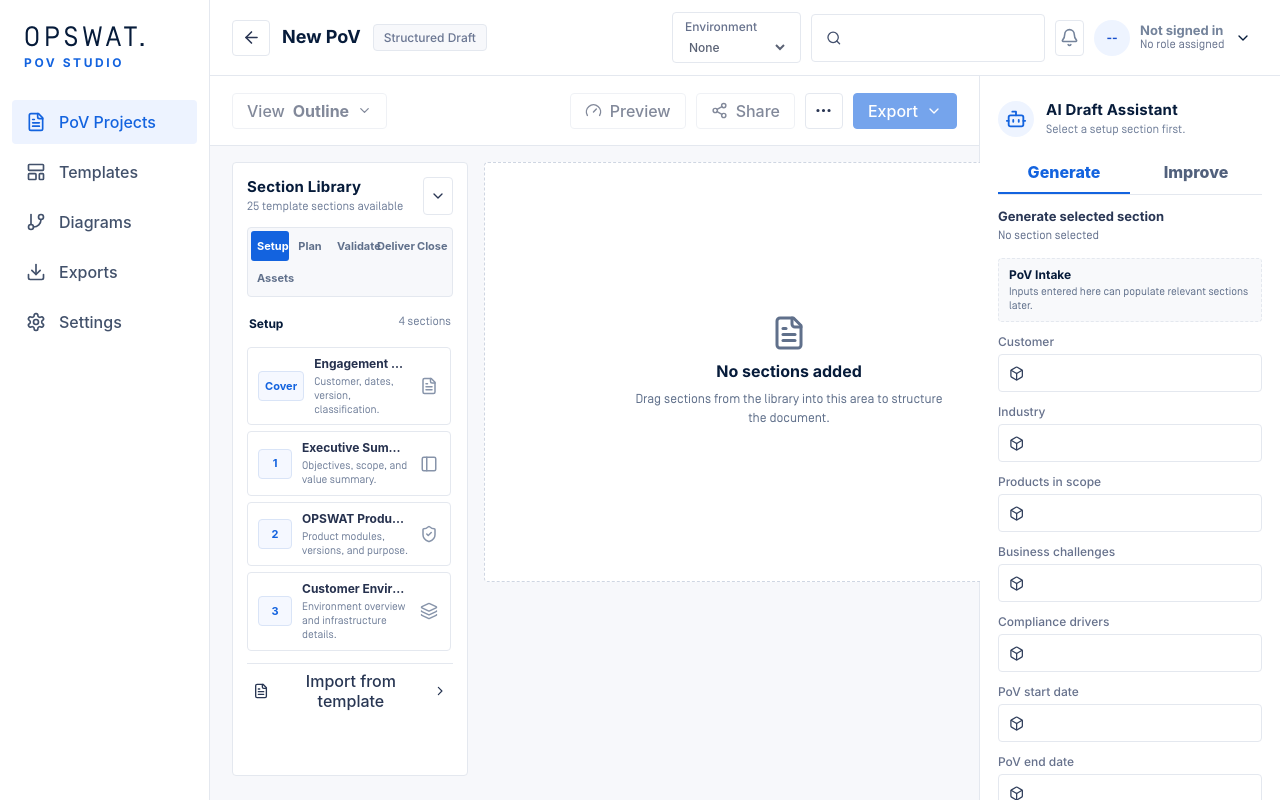
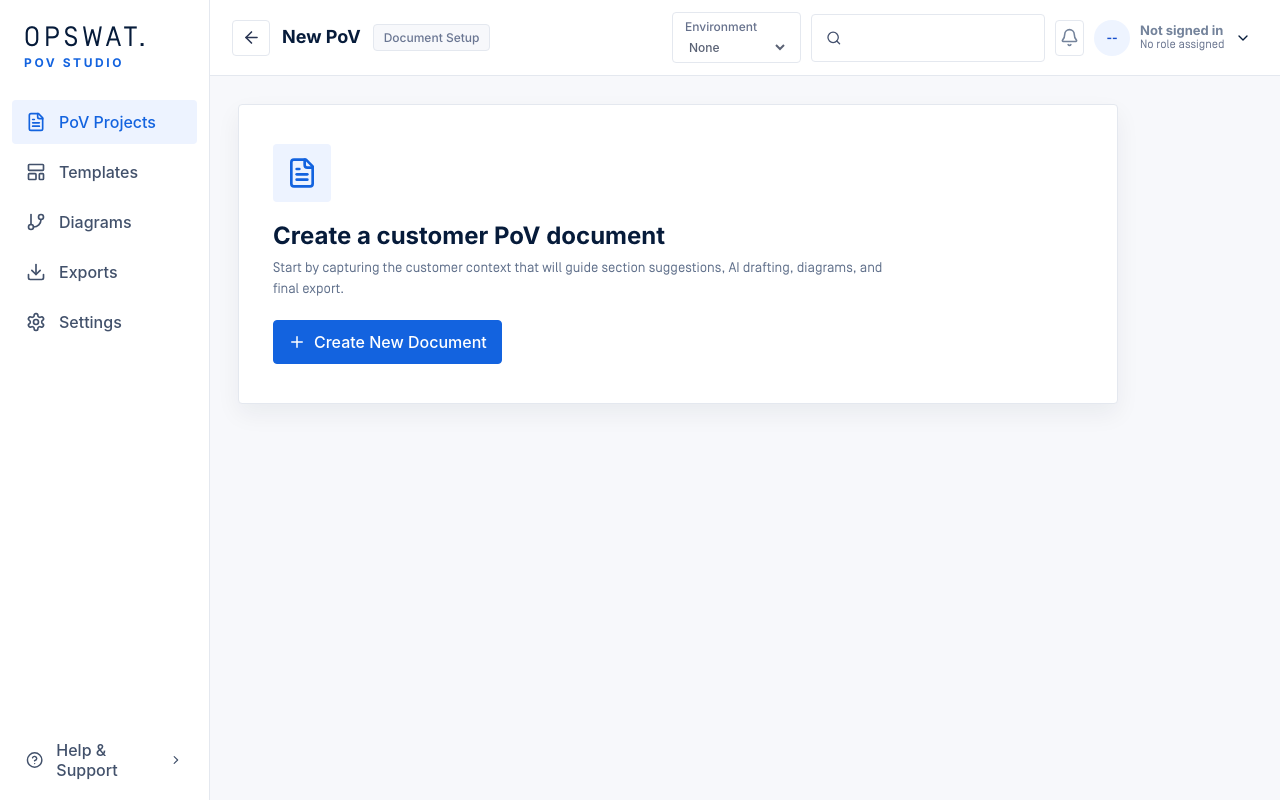
Before and after one commit to lewOc/opswat-pov-studio, a React (Vite) app: page / in a window 1280 px wide. Shown: the top 800 px of the page. Built offline with nearby package versions, Linux system fonts and the light colour scheme; a web font is replaced by a local one.

Commit message:
Add document context setup flow

```diff
--- a/src/main.jsx
+++ b/src/main.jsx
@@ -431,7 +431,7 @@
   if (template.exportKey === "sections.executiveSummary") {
     return {
       ...data,
-      notes: [intake.customer && `Customer: ${intake.customer}`, intake.industry && `Industry: ${intake.industry}`, intake.challenges && `Business challenges: ${intake.challenges}`, intake.products && `Products in scope: ${intake.products}`, intake.compliance && `Compliance drivers: ${intake.compliance}`]
+      notes: [intake.customer && `Customer: ${intake.customer}`, intake.industry && `Industry: ${intake.industry}`, intake.challenges && `Business challenges: ${intake.challenges}`, intake.useCases && `Use cases discussed: ${intake.useCases}`, intake.products && `Products in scope: ${intake.products}`, intake.compliance && `Compliance drivers: ${intake.compliance}`]
         .filter(Boolean)
         .join("\n")
     };
@@ -459,6 +459,19 @@
           ? { ...row, Details: `Compliance drivers: ${intake.compliance}` }
           : row
       )
+    };
+  }
+  if (template.exportKey === "sections.useCases") {
+    const useCases = splitIntakeList(intake.useCases);
+    if (!useCases.length) return data;
+    return {
+      ...data,
+      rows: useCases.map((useCase, index) => ({
+        ID: `UC-${index + 1}`,
+        "Use Case": useCase,
+        Description: "",
+        "Product(s)": intake.products || ""
+      }))
     };
   }
   return data;
@@ -803,6 +816,7 @@
   industry: "",
   products: "",
   challenges: "",
+  useCases: "",
   compliance: "",
   startDate: "",
   endDate: "",
@@ -870,7 +884,8 @@
 }
 
 function App() {
-  const [assistantMode, setAssistantMode] = useState("generate");
+  const [documentStage, setDocumentStage] = useState("start");
+  const [isContextEditing, setIsContextEditing] = useState(false);
   const [activeLibraryGroup, setActiveLibraryGroup] = useState("setup");
   const [sections, setSections] = useState([]);
   const [activeSectionId, setActiveSectionId] = useState(null);
@@ -888,6 +903,7 @@
   const canExportSections = sections.length > 0;
   const [isGenerating, setIsGenerating] = useState(false);
   const [assistantMessage, setAssistantMessage] = useState("");
+  const projectTitle = intake.customer.trim() ? `${intake.customer} PoV` : "New PoV";
 
   function createSection(template) {
     const id = template.repeatable ? `${template.section}-${crypto.randomUUID()}` : template.section;
@@ -987,6 +1003,11 @@
 
   function updateIntake(field, value) {
     setIntake((current) => ({ ...current, [field]: value }));
+  }
+
+  function enterEditor() {
+    setDocumentStage("editor");
+    setIsContextEditing(false);
   }
 
   async function handleGenerateSection() {
@@ -1057,8 +1078,8 @@
             <button className="icon-button" aria-label="Back">
               <ArrowLeft size={19} />
             </button>
-            <h1>New PoV</h1>
-            <span className="version-pill">Structured Draft</span>
+            <h1>{projectTitle}</h1>
+            <span className="version-pill">{documentStage === "editor" ? "Structured Draft" : "Document Setup"}</span>
           </div>
           <div className="top-actions">
             <label className="environment-select">
@@ -1085,6 +1106,16 @@
           </div>
         </header>
 
+        {documentStage !== "editor" ? (
+          <DocumentSetup
+            intake={intake}
+            onBack={() => setDocumentStage("start")}
+            onChange={updateIntake}
+            onCreate={() => setDocumentStage("context")}
+            onSubmit={enterEditor}
+            stage={documentStage}
+          />
+        ) : (
         <section className="editor">
           <div className="editor-main">
             <div className="toolbar">
@@ -1168,25 +1199,27 @@
                 <Bot size={22} />
               </span>
               <div>
-                <h2>AI Draft Assistant</h2>
-                <p>{canGenerateActiveSection ? "RAG-ready for selected section" : aiReadiness.reason}</p>
+                <h2>PoV Context</h2>
+                <p>{canGenerateActiveSection ? "Selected section can use this context" : aiReadiness.reason}</p>
               </div>
             </div>
-            <div className="mode-tabs">
-              <button className={assistantMode === "generate" ? "active" : ""} onClick={() => setAssistantMode("generate")}>
-                Generate
-              </button>
-              <button className={assistantMode === "improve" ? "active" : ""} onClick={() => setAssistantMode("improve")}>
-                Improve
-              </button>
-            </div>
+            {isContextEditing ? (
+              <PovContextForm
+                compact
+                intake={intake}
+                onBack={() => setIsContextEditing(false)}
+                onChange={updateIntake}
+                onSubmit={() => setIsContextEditing(false)}
+              />
+            ) : (
+              <ContextSummary intake={intake} onEdit={() => setIsContextEditing(true)} />
+            )}
             <div className="assistant-copy">
-              <strong>{assistantMode === "generate" ? "Generate selected section" : "Improve selected section"}</strong>
+              <strong>Generate selected section</strong>
               <span>{activeSection ? activeSection.title : "No section selected"}</span>
             </div>
-            <IntakePanel intake={intake} onChange={updateIntake} />
             <button className={`generate-button ${canGenerateActiveSection ? "" : "disabled"}`} disabled={!canGenerateActiveSection || isGenerating} onClick={handleGenerateSection}>
-              {isGenerating ? "Generating Section" : "Generate Section"}
+              {isGenerating ? "Generating Section" : "Generate With Context"}
               <WandSparkles size={18} />
             </button>
             {assistantMessage && <div className={`assistant-message ${assistantMessage.includes("unavailable") || assistantMessage.includes("failed") ? "error" : ""}`}>{assistantMessage}</div>}
@@ -1207,12 +1240,13 @@
             <div className="tip-box neutral">
               <Sparkles size={18} />
               <div>
-                <strong>Section-aware drafting</strong>
-                <p>Executive Summary drafts full prose, Products drafts purpose cells, and Customer Environment drafts the overview only.</p>
+                <strong>Context-aware drafting</strong>
+                <p>Customer details, use cases, products, compliance drivers, and tone are sent with future AI operations.</p>
               </div>
             </div>
           </aside>
         </section>
+        )}
       </main>
     </div>
   );
@@ -1270,6 +1304,143 @@
         <ChevronDown size={16} />
       </button>
     </aside>
+  );
+}
+
+function DocumentSetup({ intake, onBack, onChange, onCreate, onSubmit, stage }) {
+  if (stage === "start") {
+    return (
+      <section className="document-setup">
+        <div className="setup-start">
+          <span className="setup-icon">
+            <FileText size={32} />
+          </span>
+          <div>
+            <h2>Create a customer PoV document</h2>
+            <p>Start by capturing the customer context that will guide section suggestions, AI drafting, diagrams, and final export.</p>
+          </div>
+          <button className="primary-button setup-create" onClick={onCreate}>
+            <Plus size={18} />
+            Create New Document
+          </button>
+        </div>
+      </section>
+    );
+  }
+
+  return (
+    <section className="document-setup">
+      <div className="setup-form-panel">
+        <div className="setup-form-heading">
+          <div>
+            <h2>PoV Context</h2>
+            <p>This context will travel with every future AI operation in the document.</p>
+          </div>
+          <button className="secondary-button" onClick={onBack}>
+            <ArrowLeft size={16} />
+            Back
+          </button>
+        </div>
+        <PovContextForm intake={intake} onBack={onBack} onChange={onChange} onSubmit={onSubmit} />
+      </div>
+    </section>
+  );
+}
+
+function PovContextForm({ compact = false, intake, onBack, onChange, onSubmit }) {
+  const shortFields = [
+    ["customer", "Customer"],
+    ["industry", "Industry"],
+    ["products", "Products in scope"],
+    ["compliance", "Compliance drivers"],
+    ["startDate", "PoV start date"],
+    ["endDate", "PoV end date"],
+    ["accountExecutive", "Account Executive"],
+    ["solutionsEngineer", "Solutions Engineer"]
+  ];
+  const longFields = [
+    ["challenges", "Business challenges"],
+    ["useCases", "Use cases discussed"]
+  ];
+
+  return (
+    <div className={`context-form ${compact ? "compact" : ""}`}>
+      <div className="context-form-grid">
+        {shortFields.map(([field, label]) => (
+          <label className="field" key={field}>
+            <span>{label}</span>
+            <div className="input-shell">
+              <Box size={17} />
+              <input aria-label={label} value={intake[field]} onChange={(event) => onChange(field, event.target.value)} />
+            </div>
+          </label>
+        ))}
+      </div>
+      {longFields.map(([field, label]) => (
+        <label className="field wide" key={field}>
+          <span>{label}</span>
+          <div className="input-shell textarea-shell">
+            <Box size={17} />
+            <textarea aria-label={label} value={intake[field]} onChange={(event) => onChange(field, event.target.value)} />
+          </div>
+        </label>
+      ))}
+      <label className="field">
+        <span>Tone</span>
+        <select value={intake.tone} onChange={(event) => onChange("tone", event.target.value)}>
+          <option value="">None</option>
+          <option>Professional</option>
+          <option>Executive</option>
+          <option>Technical</option>
+        </select>
+      </label>
+      <div className="context-form-actions">
+        {compact && (
+          <button className="secondary-button" onClick={onBack}>
+            Cancel
+          </button>
+        )}
+        <button className="primary-button" onClick={onSubmit}>
+          {compact ? "Save Context" : "Continue to Editor"}
+          <ChevronDown size={16} />
+        </button>
+      </div>
+    </div>
+  );
+}
+
+function ContextSummary({ intake, onEdit }) {
+  const summaryItems = [
+    ["Customer", intake.customer],
+    ["Industry", intake.industry],
+    ["Products", intake.products],
+    ["Use cases", intake.useCases],
+    ["Compliance", intake.compliance],
+    ["Tone", intake.tone]
+  ].filter(([, value]) => value?.trim());
+
+  return (
+    <div className="context-summary">
+      <div className="context-summary-head">
+        <strong>{intake.customer || "Untitled PoV"}</strong>
+        <button className="secondary-button compact-text" onClick={onEdit}>
+          <Pencil size={15} />
+          Edit
+        </button>
+      </div>
+      {summaryItems.length ? (
+        <div className="context-summary-list">
+          {summaryItems.map(([label, value]) => (
+            <div key={label}>
+              <span>{label}</span>
+              <p>{value}</p>
+            </div>
+          ))}
+        </div>
+      ) : (
+        <p className="context-empty">Add customer context before generating section content.</p>
+      )}
+    </div>
   );
 }
 
@@ -1698,49 +1869,4 @@
   );
 }
 
-function IntakePanel({ intake, onChange }) {
-  const fields = [
-    ["customer", "Customer"],
-    ["industry", "Industry"],
-    ["products", "Products in scope"],
-    ["challenges", "Business challenges"],
-    ["compliance", "Compliance drivers"],
-    ["startDate", "PoV start date"],
-    ["endDate", "PoV end date"],
-    ["accountExecutive", "Account Executive"],
-    ["solutionsEngineer", "Solutions Engineer"]
-  ];
-
-  return (
-    <div className="intake-panel">
-      <div className="product-scope empty-scope">
-        <article>
-          <span>
-            <strong>PoV Intake</strong>
-            <em>Inputs entered here can populate relevant sections later.</em>
-          </span>
-        </article>
-      </div>
-      {fields.map(([field, label]) => (
-        <label className="field" key={field}>
-          <span>{label}</span>
-          <div className="input-shell">
-            <Box size={17} />
-            <input aria-label={label} value={intake[field]} onChange={(event) => onChange(field, event.target.value)} />
-          </div>
-        </label>
-      ))}
-      <label className="field">
-        <span>Tone</span>
-        <select value={intake.tone} onChange={(event) => onChange("tone", event.target.value)}>
-          <option value="">None</option>
-          <option>Professional</option>
-          <option>Executive</option>
-          <option>Technical</option>
-        </select>
-      </label>
-    </div>
-  );
-}
-
 createRoot(document.getElementById("root")).render(<App />);
--- a/src/styles.css
+++ b/src/styles.css
@@ -287,6 +287,12 @@
   padding: 0 14px;
 }
 
+.secondary-button.compact-text {
+  min-height: 32px;
+  padding: 0 10px;
+  font-size: 12px;
+}
+
 .primary-button,
 .generate-button {
   color: white;
@@ -374,6 +380,129 @@
   padding: 0 22px;
   border-bottom: 1px solid var(--line);
   background: #ffffff;
+}
+
+.document-setup {
+  min-height: calc(100vh - 76px);
+  padding: 28px;
+  background: #f7f8fb;
+  display: grid;
+  align-items: start;
+}
+
+.setup-start,
+.setup-form-panel {
+  width: min(880px, 100%);
+  background: #ffffff;
+  border: 1px solid var(--line);
+  border-radius: 4px;
+  box-shadow: var(--shadow);
+}
+
+.setup-start {
+  min-height: 300px;
+  display: grid;
+  align-content: center;
+  justify-items: start;
+  gap: 20px;
+  padding: 34px;
+}
+
+.setup-icon {
+  width: 58px;
+  height: 58px;
+  border-radius: 4px;
+  background: #edf3ff;
+  color: var(--blue);
+  display: grid;
+  place-items: center;
+}
+
+.setup-start h2,
+.setup-form-heading h2 {
+  margin: 0;
+  color: var(--navy);
+  font-size: 24px;
+  line-height: 1.2;
+}
+
+.setup-start p,
+.setup-form-heading p {
+  max-width: 620px;
+  margin: 8px 0 0;
+  color: #60708b;
+  font-size: 14px;
+  line-height: 1.5;
+}
+
+.setup-create {
+  min-height: 44px;
+}
+
+.setup-form-panel {
+  padding: 22px;
+}
+
+.setup-form-heading {
+  display: flex;
+  align-items: flex-start;
+  justify-content: space-between;
+  gap: 18px;
+  border-bottom: 1px solid var(--line);
+  padding-bottom: 18px;
+  margin-bottom: 18px;
+}
+
+.context-form {
+  display: grid;
+  gap: 14px;
+}
+
+.context-form-grid {
+  display: grid;
+  grid-template-columns: repeat(2, minmax(0, 1fr));
+  gap: 12px;
+}
+
+.context-form.compact .context-form-grid {
+  grid-template-columns: 1fr;
+}
+
+.context-form.compact {
+  max-height: 48vh;
+  overflow-y: auto;
+  padding-right: 2px;
+}
+
+.field.wide {
+  min-width: 0;
+}
+
+.textarea-shell {
+  align-items: flex-start;
+  padding: 8px 10px;
+}
+
+.textarea-shell svg {
+  margin-top: 4px;
+  flex-shrink: 0;
+}
+
+.textarea-shell textarea {
+  min-height: 92px;
+  min-width: 0;
+  width: 100%;
+  border: 0;
+  outline: 0;
+  resize: vertical;
+  color: #26324f;
+  background: transparent;
+}
+
+.context-form-actions {
+  display: flex;
+  justify-content: flex-end;
+  gap: 10px;
 }
 
 .export-wrap {
@@ -1520,6 +1649,64 @@
   font-size: 13px;
 }
 
+.context-summary {
+  border: 1px solid var(--line);
+  border-radius: 4px;
+  background: #f8f9fb;
+  padding: 12px;
+  display: grid;
+  gap: 12px;
+}
+
+.context-summary-head {
+  display: flex;
+  align-items: center;
+  justify-content: space-between;
+  gap: 10px;
+}
+
+.context-summary-head strong {
+  min-width: 0;
+  color: var(--navy);
+  font-size: 13px;
+  overflow: hidden;
+  text-overflow: ellipsis;
+  white-space: nowrap;
+}
+
+.context-summary-list {
+  display: grid;
+  gap: 8px;
+}
+
+.context-summary-list div {
+  border-top: 1px solid #e6ebf3;
+  padding-top: 8px;
+}
+
+.context-summary-list span {
+  display: block;
+  color: #72809b;
+  font-size: 10px;
+  font-weight: 700;
+  text-transform: uppercase;
+}
+
+.context-summary-list p,
+.context-empty {
+  margin: 3px 0 0;
+  color: #32405d;
+  font-size: 12px;
+  line-height: 1.35;
+}
+
+.context-summary-list p {
+  display: -webkit-box;
+  overflow: hidden;
+  -webkit-box-orient: vertical;
+  -webkit-line-clamp: 3;
+}
+
 .input-shell,
 .chip-shell,
 .field select {
```
